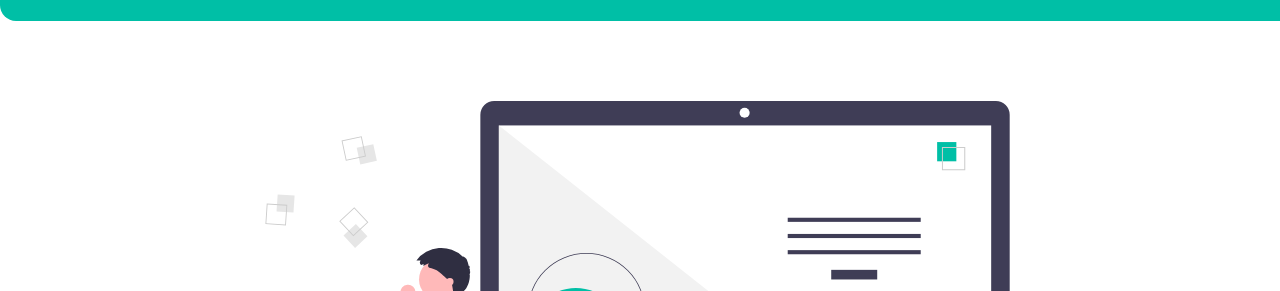
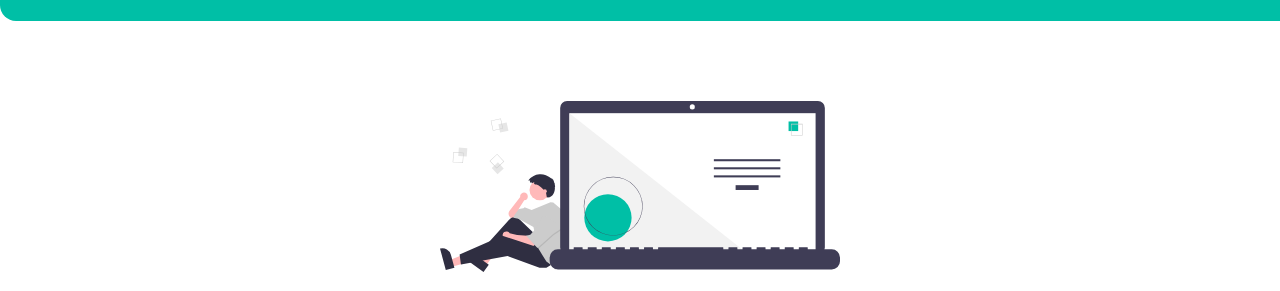
Before and after one commit to Amankumar62/My_Portfolio, a plain HTML site: page index.html in a window 1280 px wide. Shown: the part 81-372 px from the top of the page. Drawn offline with Linux system fonts and the light colour scheme.

Commit message:
design customization

```diff
--- a/style.css
+++ b/style.css
@@ -88,7 +88,7 @@ list-style: none;
 }
 
 .hero .hero-img {
-   max-width: 50rem;
+   max-width: 25rem;
   display: block;
   margin: auto;
 }
@@ -120,6 +120,7 @@ list-style: none;
 /* footer */
 
 .footer{
+    margin-top: 5rem;
 background-color: var(--primary-color);
 padding:2rem 1rem;
 text-align: center;
```
